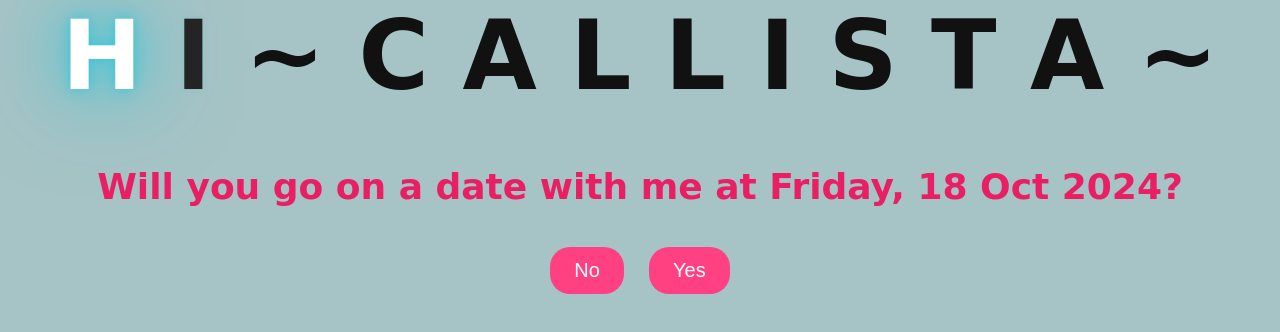
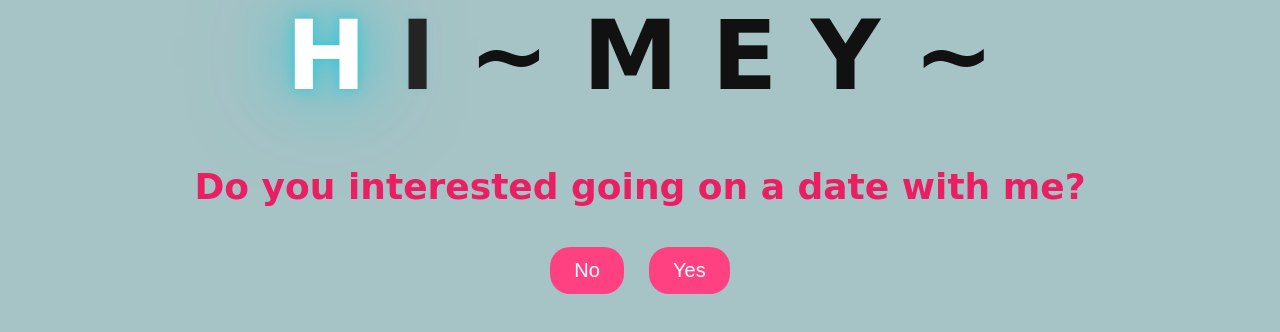
Before and after one commit to VIGO10/for-you, a plain HTML site: page index.html in a window 1280 px wide. Drawn offline with Linux system fonts and the light colour scheme.

Commit message:
Update index.html

```diff
--- a/index.html
+++ b/index.html
@@ -13,25 +13,25 @@
                 <span>H</span>
                 <span>I</span>
                 <span>~</span>
-                <span>C</span>
-                <span>A</span>
-                <span>L</span>
-                <span>L</span>
+                <span>M</span>
+                <span>E</span>
+                <span>Y</span>
+<!--                 <span>L</span>
                 <span>I</span>
                 <span>S</span>
                 <span>T</span>
-                <span>A</span>
+                <span>A</span> -->
                 <span>~</span>
         </div>
         <div class="container">
-            <h1>Will you go on a date with me at Friday, 18 Oct 2024?</h1>
+            <h1>Do you interested going on a date with me?</h1>
             <div class="buttons">
                 <button id="no-btn">No</button>
                 <button id="yes-btn">Yes</button>
             </div>
             <div class="popup" id="popup">
                 <p>Aww, thank youu</p>
-                <p>I know i'm not giving u much but here some flowers</p>
+                <p>I know this is not much but here some flowers</p>
                 <button>
                     <a id="flower-btn" href="flower.html" style="text-decoration: none;">Please Click Here :D</a>
                 </button>
```
